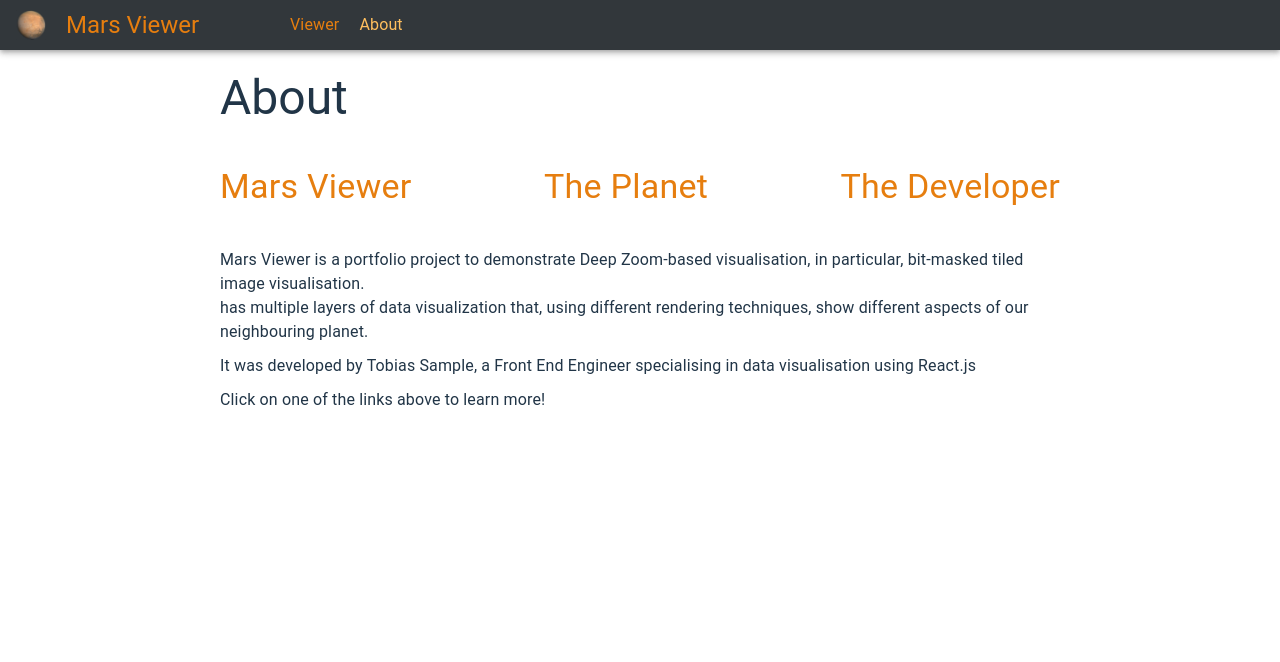
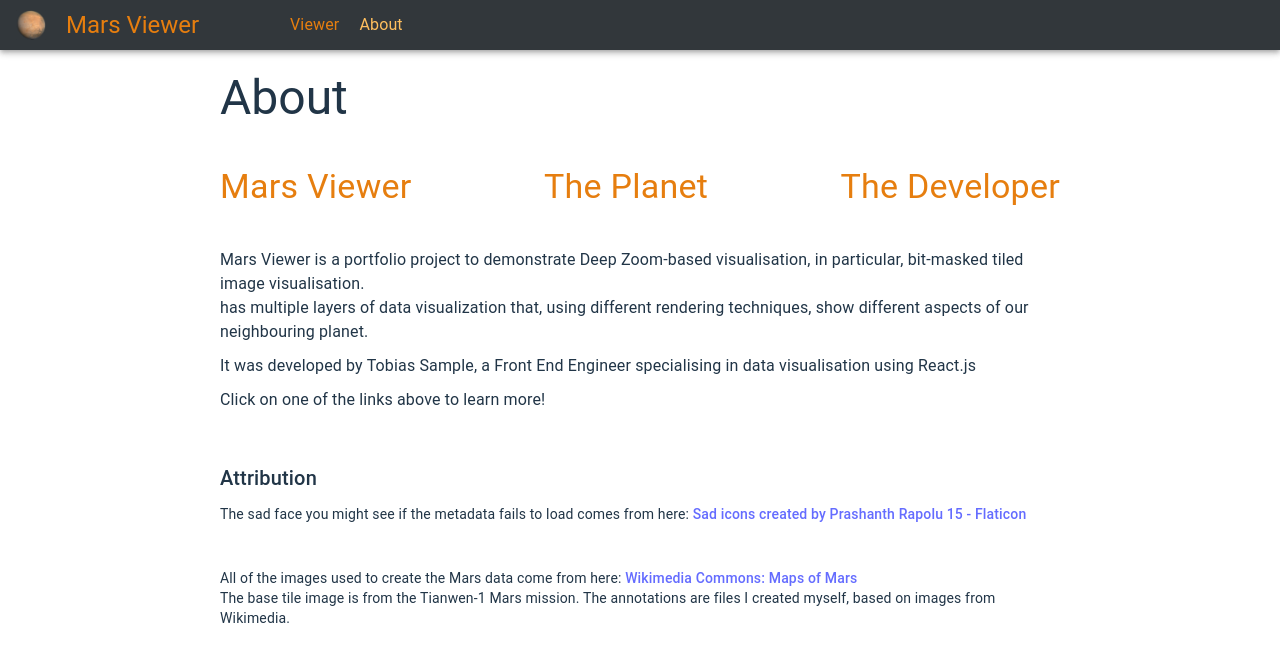
Before and after one commit to Tobio89/mars-viewer, a React (Vite) app: page /about in a window 1280 px wide. Shown: the top 662 px of the page. Built offline with nearby package versions, Linux system fonts and the light colour scheme; no server answers.

Commit message:
feat: improve styling of about page and add attribution

```diff
--- a/src/pages/about/AboutHome.page.tsx
+++ b/src/pages/about/AboutHome.page.tsx
@@ -18,6 +18,20 @@ function AboutHome() {
             <Typography>
                 Click on one of the links above to learn more!
             </Typography>
+            <Typography sx={{ paddingTop: '40px' }} variant="h6">
+                Attribution
+            </Typography>
+            <Typography variant="body2">
+                The sad face you might see if the metadata fails to load comes from here:{" "}
+                <a href="https://www.flaticon.com/free-icons/sad" title="sad icons">Sad icons created by Prashanth Rapolu 15 - Flaticon</a>
+            </Typography>
+            <br />
+            <Typography variant="body2">
+                All of the images used to create the Mars data come from here:{" "}
+                <a href="https://commons.wikimedia.org/wiki/Category:Maps_of_Mars" title="Maps of Mars">Wikimedia Commons: Maps of Mars</a>
+                <br />
+                The base tile image is from the Tianwen-1 Mars mission. The annotations are files I created myself, based on images from Wikimedia.
+            </Typography>
         </PageSection>
 
     )
--- a/src/pages/about/AboutViewer.page.tsx
+++ b/src/pages/about/AboutViewer.page.tsx
@@ -10,7 +10,7 @@ function AboutViewer() {
     return (
         <>
             <PageSection>
-                <Typography variant="h4">
+                <Typography variant="h4" sx={{ paddingTop: '20px' }}>
                     The Mars Viewer
                 </Typography>
                 <Typography variant="body1">
@@ -20,7 +20,7 @@ function AboutViewer() {
                     rendering techniques, show different aspects of our neighbouring
                     planet.
                 </Typography>
-                <Typography variant="h4">
+                <Typography variant="h4" sx={{ paddingTop: '20px' }}>
                     About the Visualisation
                 </Typography>
                 <Typography>
@@ -51,7 +51,7 @@ function AboutViewer() {
                     overlay, and a prototype bit-masked tiled image overlay, to render the
                     data.
                 </Typography>
-                <Typography variant="h4">
+                <Typography variant="h4" sx={{ paddingTop: '20px' }}>
                     Bit-Masked Rendering Technique
                 </Typography>
                 <Typography variant="body1">
@@ -76,7 +76,7 @@ function AboutViewer() {
                     64 layers of data!
                 </Typography>
                 <BitmaskInteractive />
-                <Typography variant="body1">
+                <Typography variant="body1" sx={{ paddingBottom: '40px' }}>
                     The workflow I created allows the user to toggle on or off any of
                     these layers. If the pixel has a 1 in a given position, and its toggle
                     is on, that layer's configured colour is added into the final colour
```
